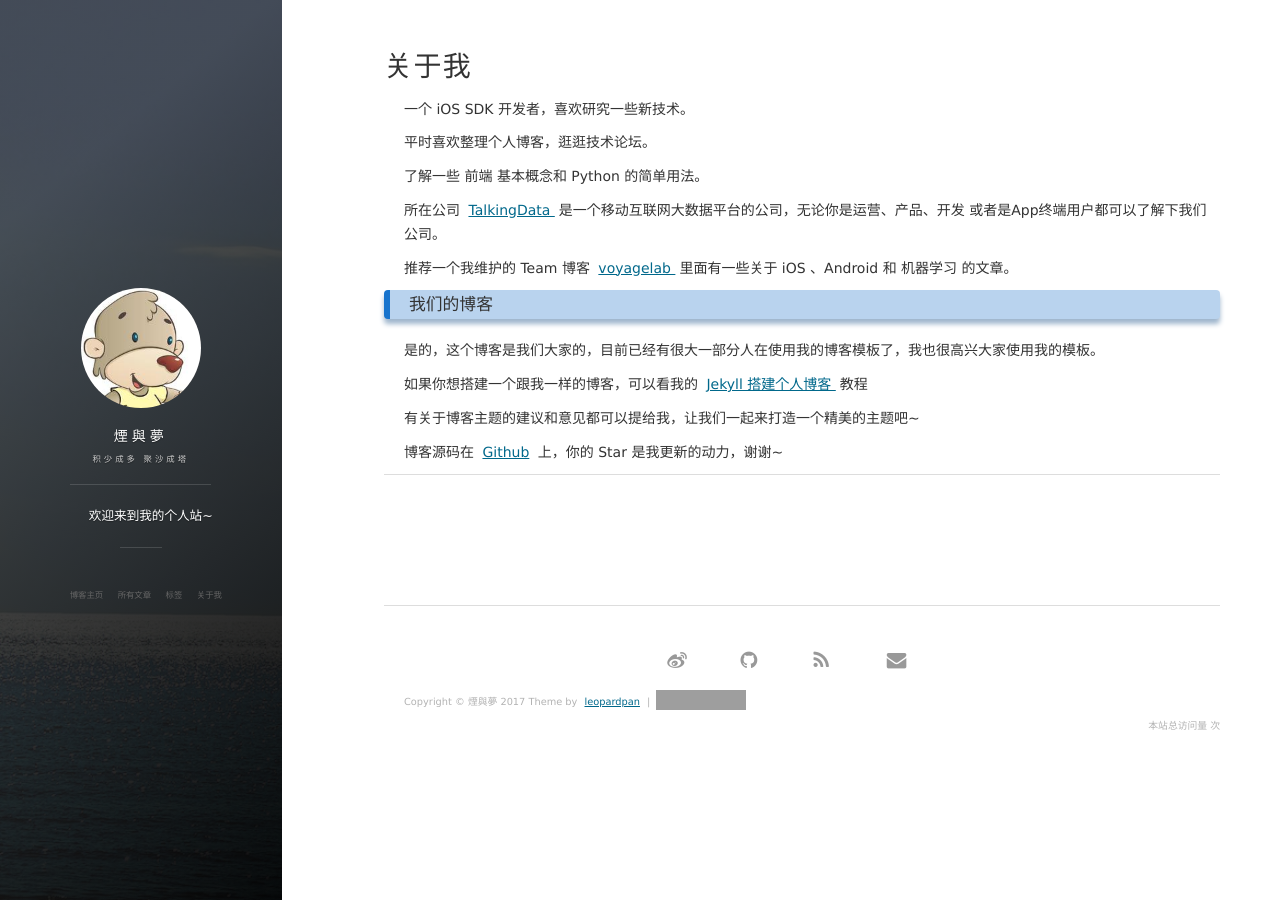
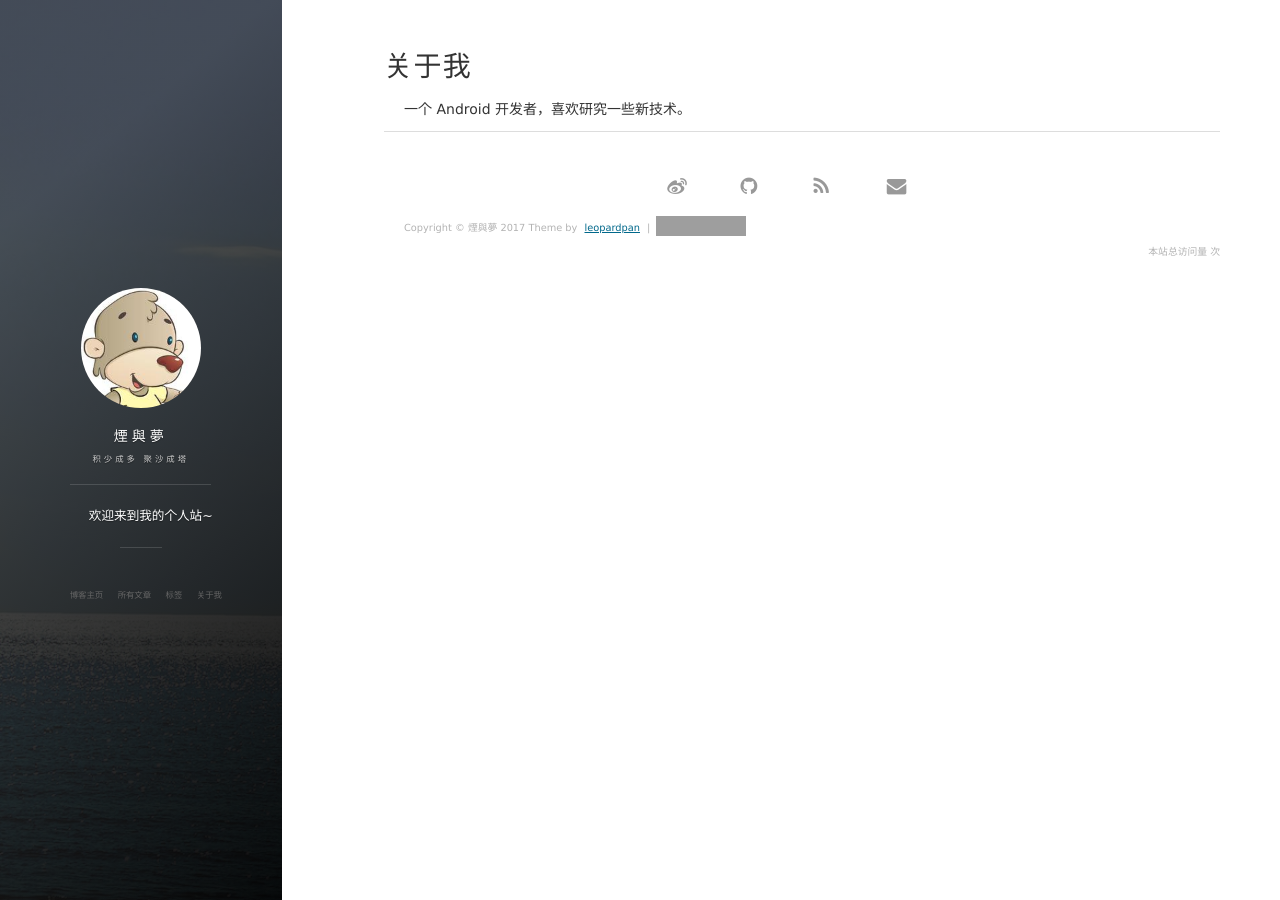
Before and after one commit to EesiLife/EesiLife.github.io, a Jekyll site: the page built from about.md, in a window 1280 px wide. Built offline with Jekyll 4.4.1, drawn with Linux system fonts in a browser that asks for light colours; nearby versions of some CDN libraries; comment, search, counter and statistics services are not loaded; grey boxes are pictures that could not be loaded.

Commit message:
修改问题

```diff
--- a/about.md
+++ b/about.md
@@ -3,43 +3,4 @@ layout: page
 title: 关于我
 ---
 
-一个 iOS SDK 开发者，喜欢研究一些新技术。
-<p>
-平时喜欢整理个人博客，逛逛技术论坛。
-<p>
-了解一些 前端 基本概念和 Python 的简单用法。
-
-<p>
-
-所在公司
-<a target="_blank" href="https://www.talkingdata.com/"> TalkingData </a>
-是一个移动互联网大数据平台的公司，无论你是运营、产品、开发 或者是App终端用户都可以了解下我们公司。
-<p>
-
-推荐一个我维护的 Team 博客
-<a target="_blank" href="http://talkingdata.me/"> voyagelab </a>
-里面有一些关于 iOS 、Android 和 机器学习 的文章。
-
-<p>
-
-<h3> 我们的博客 </h3>
-
-<p>
-
-是的，这个博客是我们大家的，目前已经有很大一部分人在使用我的博客模板了，我也很高兴大家使用我的模板。
-
-<p>
-
-如果你想搭建一个跟我一样的博客，可以看我的
-<a href="/2016/10/jekyll_tutorials1/"> Jekyll 搭建个人博客 </a>
-教程
-
-<p>
-
-有关于博客主题的建议和意见都可以提给我，让我们一起来打造一个精美的主题吧~
-
-<p>
-
-博客源码在 <a target="_blank" href='https://github.com/leopardpan/leopardpan.github.io/'>Github</a> 上，你的 Star 是我更新的动力，谢谢~
-
-{% include comments.html %}
+一个 Android 开发者，喜欢研究一些新技术。
```
